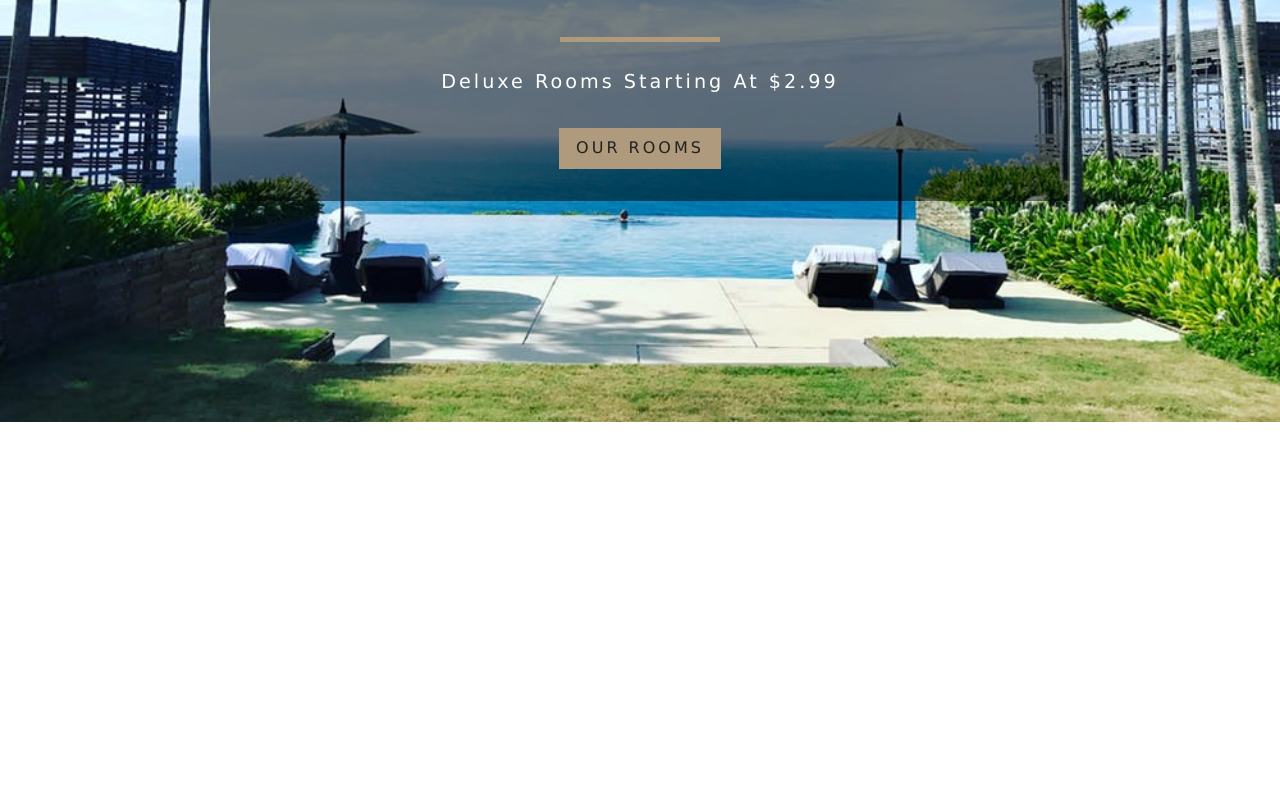
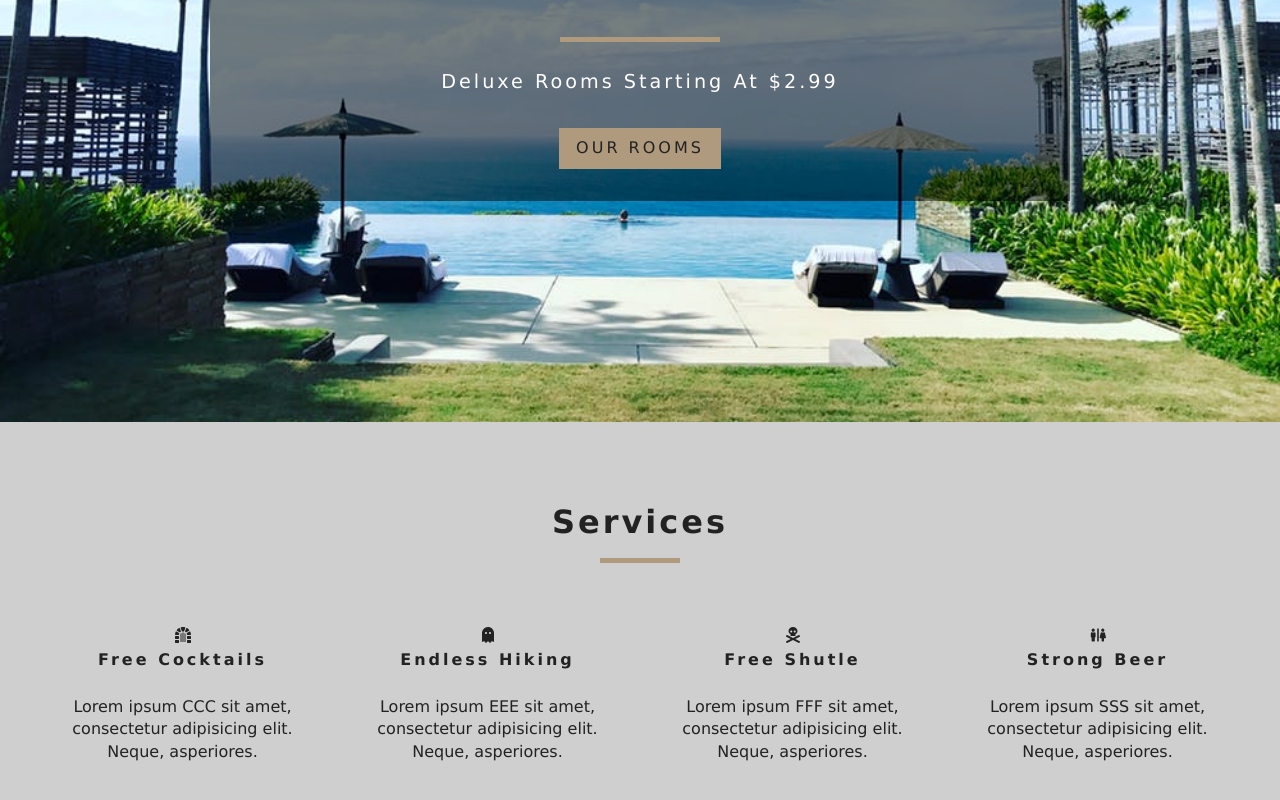
Before and after one commit to Igor-GF/beach-resorts, a React (Create React App) app: page / in a window 1280 px wide. Shown: the part 378-1178 px from the top of the page. Before the commit the page ends 800 px from the top, so only its background shows below. Built offline with nearby package versions, Linux system fonts and the light colour scheme; the HTML template or start-up script is replaced by a standard one.

Commit message:
context.jsx

```diff
--- a/src/App.scss
+++ b/src/App.scss
@@ -252,6 +252,7 @@
 }
 .services h6 {
   letter-spacing: var(--mainSpacing);
+  text-transform: capitalize;
 }
 .services p {
   width: 80%;
--- /dev/null
+++ b/src/Components/Services.jsx
@@ -0,0 +1,51 @@
+import React, { Component } from 'react';
+import Title from './Title';
+import { FaDungeon, FaGhost, FaSkullCrossbones, FaRestroom} from 'react-icons/fa';
+
+export default class Services extends Component {
+  state={
+    services: [
+      {
+        icon: <FaDungeon/>,
+        title:"free cocktails",
+        info: "Lorem ipsum CCC sit amet, consectetur adipisicing elit. Neque, asperiores."
+      },
+      {
+        icon: <FaGhost/>,
+        title:"endless hiking",
+        info: "Lorem ipsum EEE sit amet, consectetur adipisicing elit. Neque, asperiores."
+      },
+      {
+        icon: <FaSkullCrossbones/>,
+        title:"free shutle",
+        info: "Lorem ipsum FFF sit amet, consectetur adipisicing elit. Neque, asperiores."
+      },
+      {
+        icon: <FaRestroom/>,
+        title:"strong beer",
+        info: "Lorem ipsum SSS sit amet, consectetur adipisicing elit. Neque, asperiores."
+      }
+    ]
+  }
+
+  render() {
+    return (
+      <section className="services">
+        <Title title="services"/>
+        <div className="services-center">
+          {
+            this.state.services.map((item, index) => {
+              return (
+                <article key={index} className="sevice">
+                  <span>{item.icon}</span>
+                  <h6>{item.title}</h6>
+                  <p>{item.info}</p>
+                </article>
+              );
+            })
+          }
+        </div>
+      </section>
+    )
+  }
+}
--- /dev/null
+++ b/src/Components/Title.jsx
@@ -0,0 +1,13 @@
+import React from 'react';
+
+const Title = ({ title, children }) => {
+  return (
+    <div className="section-title">
+      <h4>{title}</h4>
+      <div></div>
+      {children}
+    </div>
+  )
+}
+
+export default Title;
--- /dev/null
+++ b/src/Context.jsx
@@ -0,0 +1,21 @@
+import React, { Component } from 'react';
+
+const RoomContext = React.createContext();
+
+export default class RoomProvider extends Component {
+  state = {
+
+  }
+
+  render() {
+    return (
+      <RoomContext.Provider value="Hello">
+        {this.props.children}
+      </RoomContext.Provider>
+    )
+  }
+}
+
+const RoomConsumer = RoomContext.Consumer;
+
+export {RoomProvider, RoomContext, RoomConsumer};
--- a/src/Pages/Home.jsx
+++ b/src/Pages/Home.jsx
@@ -2,9 +2,11 @@
 import Hero from '../Components/Hero';
 import Banner from '../Components/Banner';
 import { Link } from 'react-router-dom';
+import Services from '../Components/Services';
 
 const Home = () => {
   return (
+    <>
       <Hero>
         <Banner title="luxurious-rooms" subtitle="deluxe rooms starting at $2.99">
           <Link to="/rooms" className="btn-primary">
@@ -12,6 +14,9 @@
           </Link>
         </Banner>
       </Hero>
+
+      <Services/>
+    </>
   )
 }
 
--- a/src/index.js
+++ b/src/index.js
@@ -4,12 +4,15 @@
 import App from './App';
 import reportWebVitals from './reportWebVitals';
 import { BrowserRouter as Router } from 'react-router-dom';
+import { RoomProvider } from './Context'
 
 ReactDOM.render(
   <React.StrictMode>
-    <Router>
-      <App />
-    </Router>
+    <RoomProvider>
+      <Router>
+        <App />
+      </Router>
+    </RoomProvider>
   </React.StrictMode>,
   document.getElementById('root')
 );
```
Lines whose indentation alone changed are shown as unchanged.
